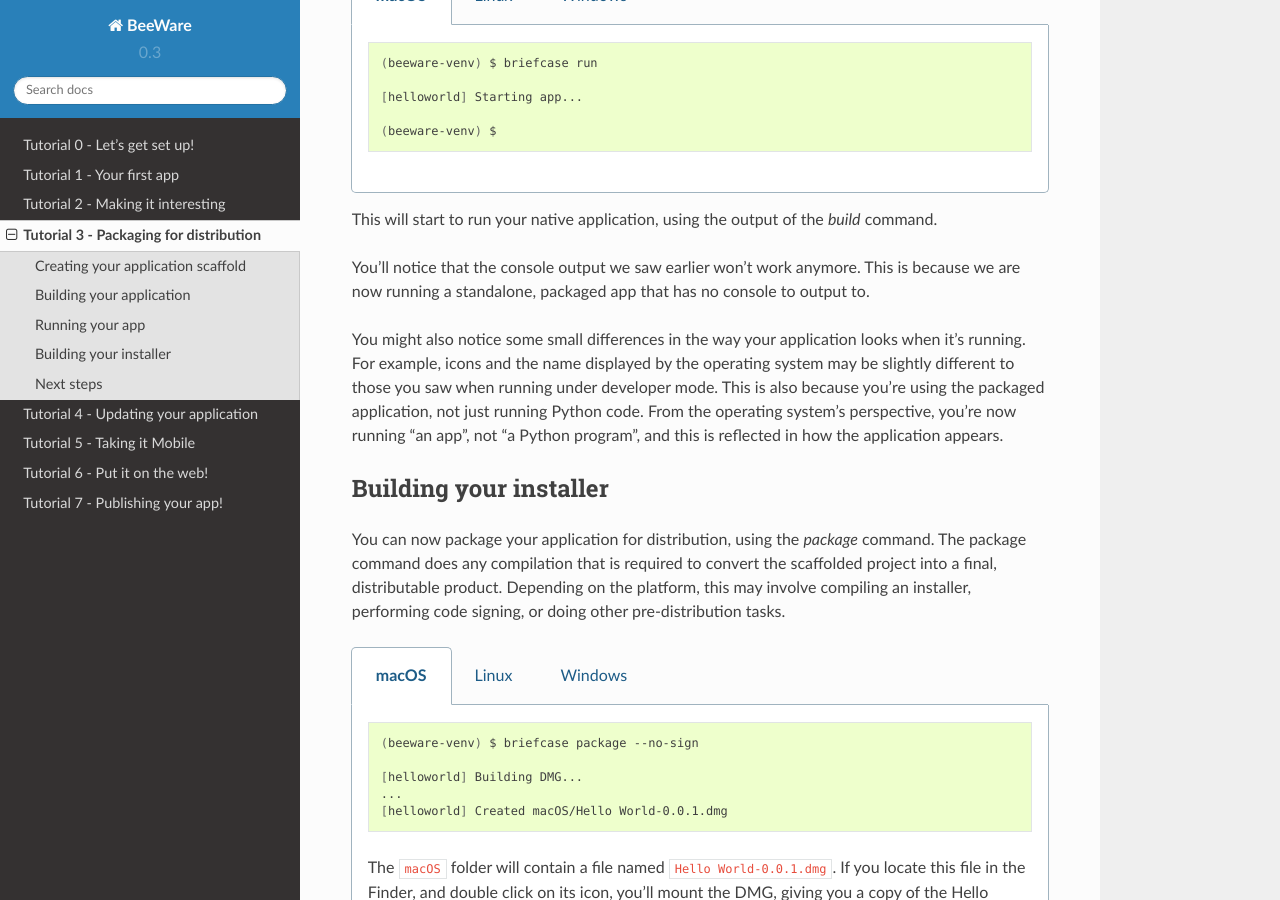
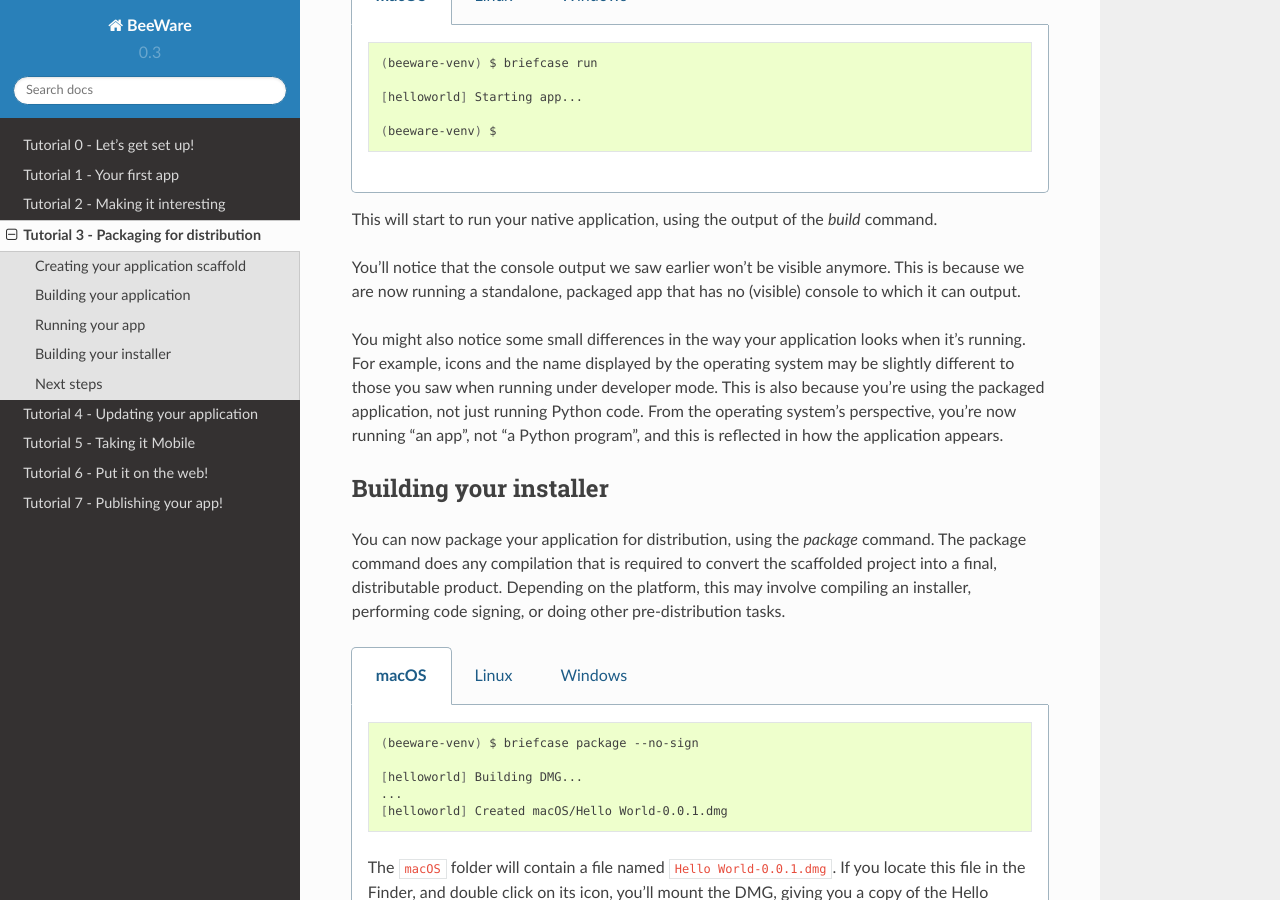
Before and after one commit to beeware/beeware, a Sphinx documentation site: the page built from docs/tutorial/tutorial-3.rst, in a window 1280 px wide and 900 px high, scrolled down 2608 px. Built offline with Sphinx 7.4.7 and the Read the Docs theme 2.0.0, drawn with Linux system fonts in a browser that asks for light colours.

Commit message:
Make small wording changes & wrap text

```diff
--- a/docs/tutorial/tutorial-3.rst
+++ b/docs/tutorial/tutorial-3.rst
@@ -286,10 +286,12 @@ You can now use Briefcase to run your application:
 This will start to run your native application, using the output of the
 `build` command.
 
-You'll notice that the console output we saw earlier won't work anymore. This is because we are now running a standalone, packaged app that has no console to output to.
+You'll notice that the console output we saw earlier won't be visible anymore.
+This is because we are now running a standalone, packaged app that has no
+(visible) console to which it can output.
 
-You might also notice some small differences in the way your application looks when
-it's running. For example, icons and the name displayed by the operating
+You might also notice some small differences in the way your application looks
+when it's running. For example, icons and the name displayed by the operating
 system may be slightly different to those you saw when running under developer
 mode. This is also because you're using the packaged application, not just
 running Python code. From the operating system's perspective, you're now
```
